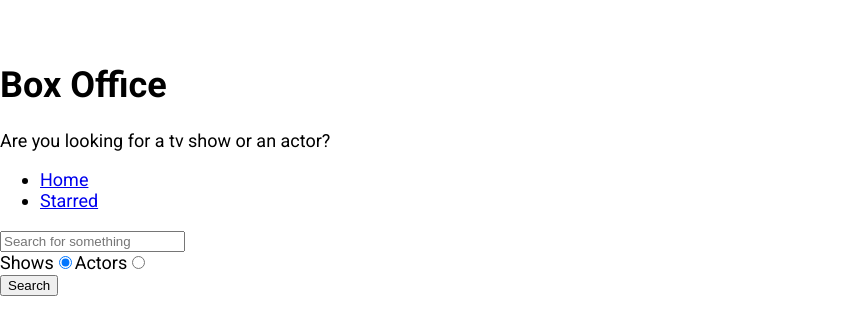
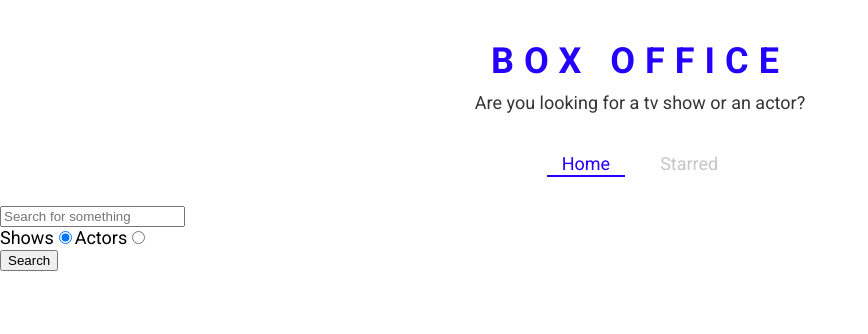
Before and after one commit to mudit-rajput/Box-Office, a React (Create React App) app: page / in a window 1280 px wide. Shown: the top 334 px of the page, without its empty margins (0-868 px from the left). Built offline with nearby package versions, Linux system fonts and the light colour scheme.

Commit message:
finishing stying 1

```diff
--- a/src/App.js
+++ b/src/App.js
@@ -1,12 +1,22 @@
 import React from 'react';
 import {Switch, Route} from 'react-router-dom';
+import { ThemeProvider } from 'styled-components';
 import Home from './pages/Home';
 import Show from './pages/Show';
 import Starred from './pages/Starred';
 
 
+const theme = {
+  mainColors: {
+    blue: '#2400ff',
+    gray: '#c6c6c6',
+    dark: '#353535',
+  },
+};
+
 function App() {
   return (
+    <ThemeProvider theme={theme}>
     <Switch>
         <Route exact path="/">
           <Home/>
@@ -25,6 +35,7 @@
           <div>Not Found</div>
         </Route>
     </Switch>
+    </ThemeProvider>
   );
 }
 
--- a/src/components/Navs.js
+++ b/src/components/Navs.js
@@ -1,5 +1,6 @@
 import React from 'react';
-import {Link} from 'react-router-dom';
+import { useLocation } from 'react-router-dom';
+import { NavList,LinkStyled } from './Navs.styled';
 
 
 const LINKS = [
@@ -7,14 +8,16 @@
     {to: '/starred' , text: 'Starred'},
 ]
 const Navs = () => {
+
+  const location = useLocation()
   return (
     <div>
-        <ul>
+        <NavList>
             {
                 LINKS.map(item => <li key={item.to}>
-                    <Link to={item.to}>{item.text}</Link></li> )
+                    <LinkStyled to={item.to} className={item.to === location.pathname ? 'active' : ''}>{item.text}</LinkStyled></li> )
             }
-        </ul>
+        </NavList>
     </div>
   )
 }
--- /dev/null
+++ b/src/components/Navs.styled.js
@@ -0,0 +1,41 @@
+import styled from "styled-components";
+import { Link } from "react-router-dom";
+
+export const NavList = styled.ul`
+  display: flex;
+  justify-content: center;
+  list-style: none;
+  margin: 0 0 30px;
+  padding: 0;
+`;
+
+export const LinkStyled = styled(Link)`
+  margin: 0 10px;
+  padding: 3px 15px;
+  position: relative;
+  text-decoration: none;
+  color: ${({ theme }) => theme.mainColors.gray};
+  &.active {
+    color: ${({ theme }) => theme.mainColors.blue};
+    &:after {
+      content: '';
+      position: absolute;
+      display: block;
+      height: 2px;
+      left: 0%;
+      bottom: 0;
+      background-color: ${({ theme }) => theme.mainColors.blue};
+      animation: slide-in 0.3s ease-in forwards;
+      @keyframes slide-in {
+        from {
+          left: 50%;
+          width: 0;
+        }
+        to {
+          left: 0%;
+          width: 100%;
+        }
+      }
+    }
+  }
+`;
--- a/src/components/Title.js
+++ b/src/components/Title.js
@@ -1,15 +1,16 @@
 import React from 'react'
+import { TitleWrapper } from './Title.styled'
 
 const Title = ({title, subtitle}) => {
   return (
-    <div>
+    <TitleWrapper>
         <h1>
             {title}
         </h1>
         <p>
             {subtitle}
         </p>
-    </div>
+    </TitleWrapper>
   )
 }
 
--- /dev/null
+++ b/src/components/Title.styled.js
@@ -0,0 +1,18 @@
+import styled from "styled-components";
+
+export const TitleWrapper = styled.div`
+  text-align: center;
+  margin: 0 0 40px;
+
+  h1 {
+    color: ${({ theme }) => theme.mainColors.blue};
+    letter-spacing: 10px;
+    text-transform: uppercase;
+    margin: 0 0 10px;
+  }
+
+  p {
+    color: ${({ theme }) => theme.mainColors.dark};
+    margin: 0;
+  }
+`;
```
